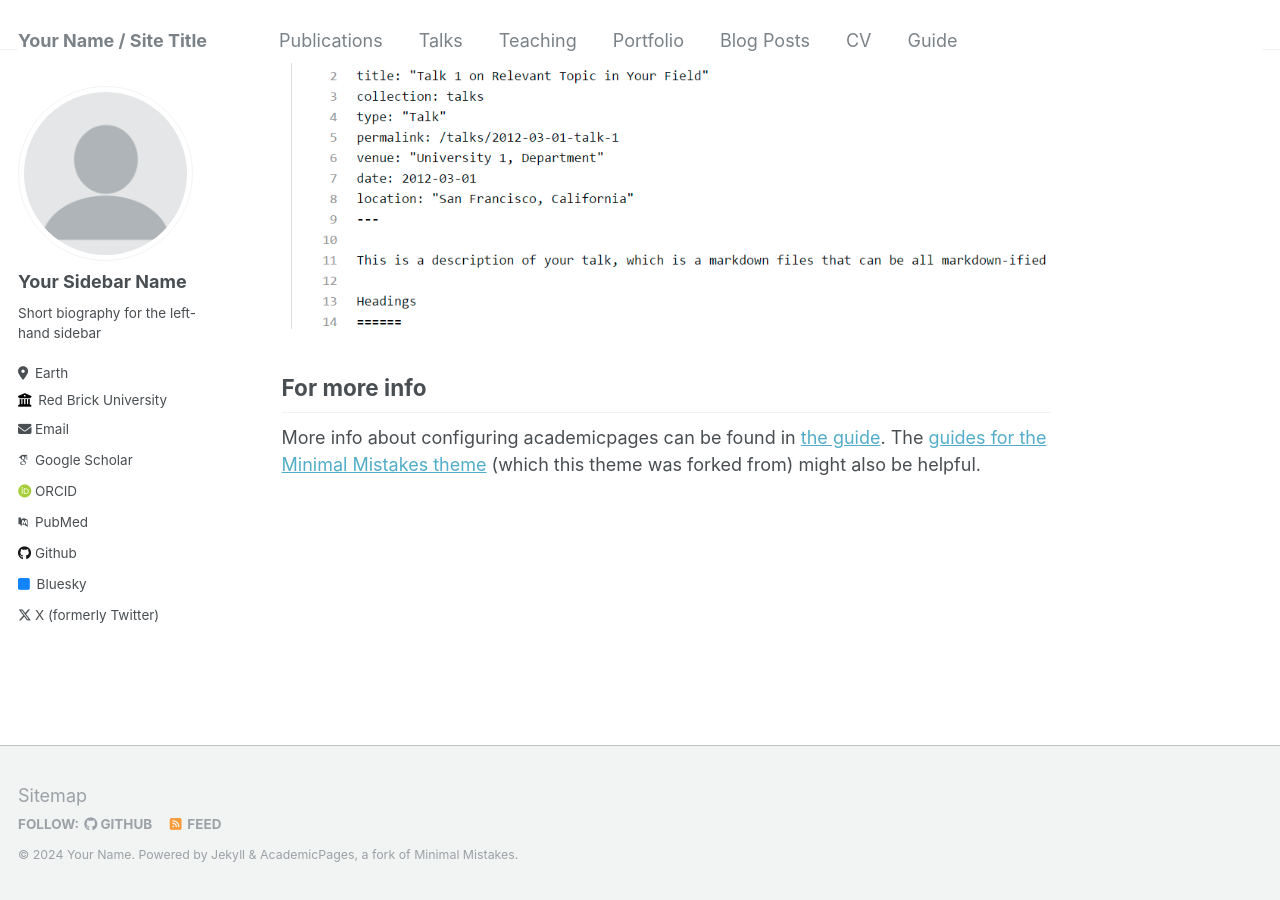
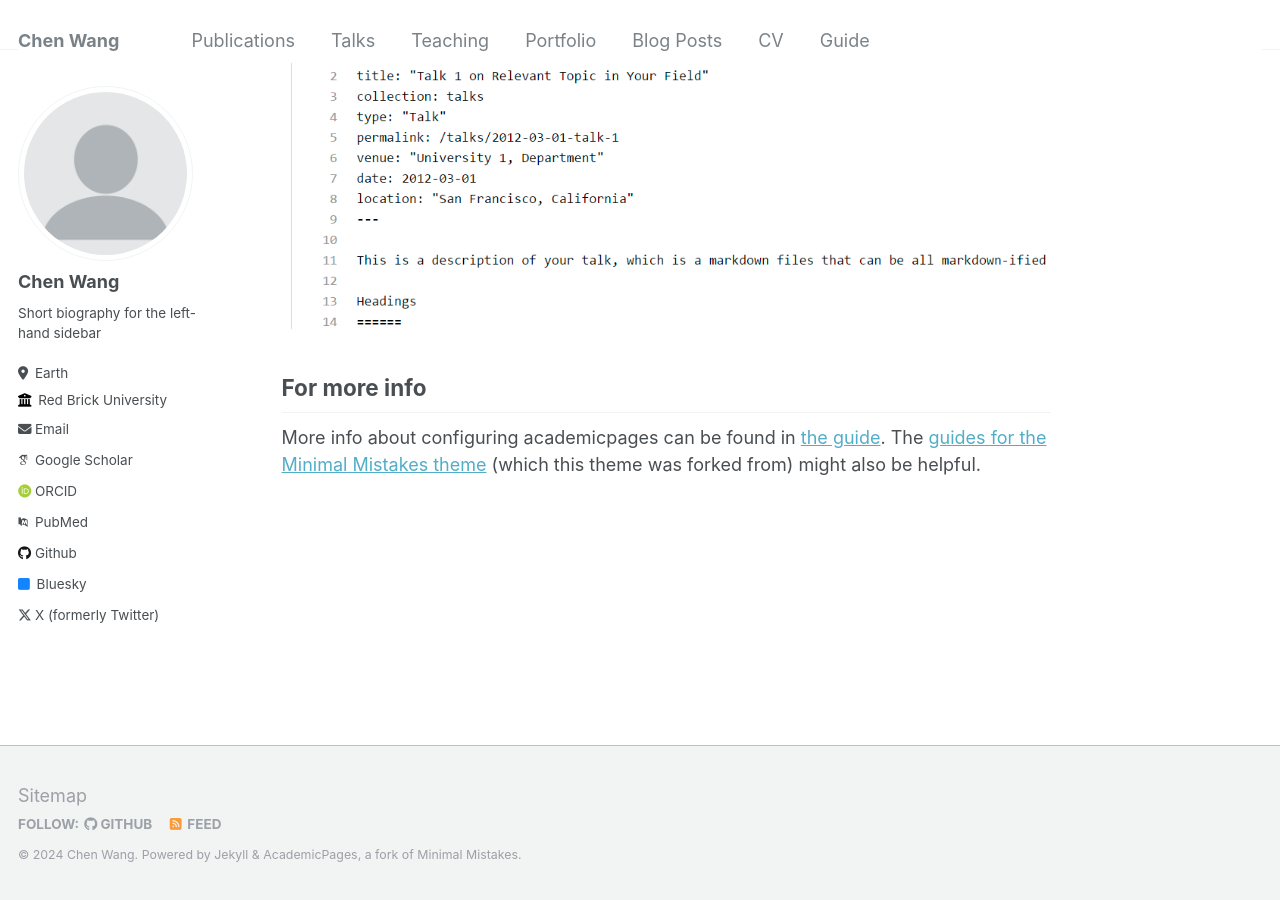
Before and after one commit to chw26/chw.github.io, a Jekyll site: the page built from _pages/about.md, in a window 1280 px wide and 900 px high, scrolled down 2640 px. Built offline with Jekyll 4.4.1, drawn with Linux system fonts in a browser that asks for light colours; some web fonts are replaced.

Commit message:
Update _config.yml

```diff
--- a/_config.yml
+++ b/_config.yml
@@ -8,11 +8,11 @@
 
 # Basic Site Settings
 locale                   : "en-US"
-title                    : "Your Name / Site Title"
+title                    : "Chen Wang"
 title_separator          : "-"
-name                     : &name "Your Name"
+name                     : &name "Chen Wang"
 description              : &description "personal description"
-url                      : https://academicpages.github.io # the base hostname & protocol for your site e.g. "https://mmistakes.github.io"
+url                      : https://chw26.github.io # the base hostname & protocol for your site e.g. "https://mmistakes.github.io"
 baseurl                  : "" # the subpath of your site, e.g. "/blog"
 repository               : "academicpages/academicpages.github.io"
 
@@ -22,7 +22,7 @@ repository               : "academicpages/academicpages.github.io"
 author:
   # Biographic information
   avatar           : "profile.png"
-  name             : "Your Sidebar Name"
+  name             : "Chen Wang"
   pronouns         : # example: "she/her"
   bio              : "Short biography for the left-hand sidebar"
   location         : "Earth"
```
